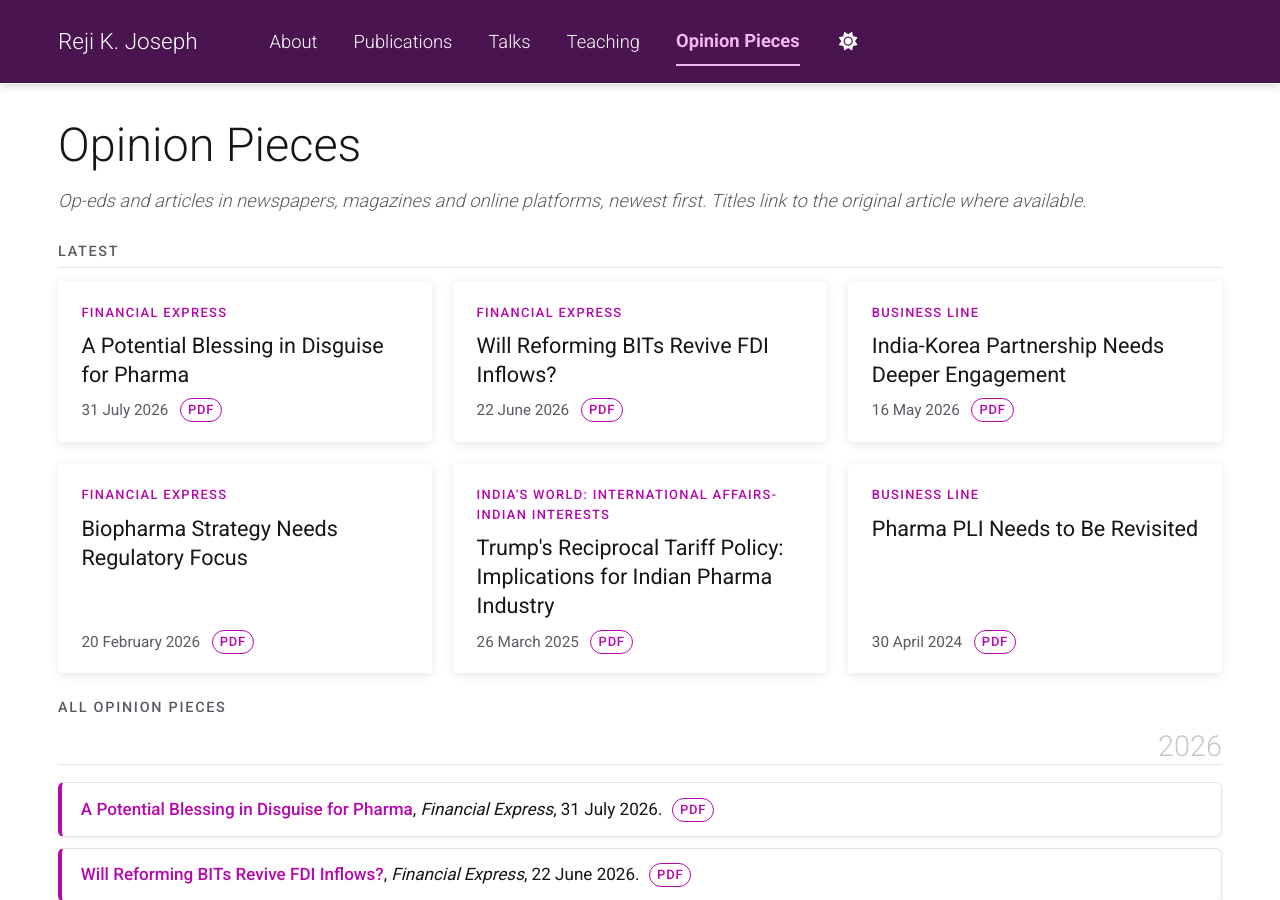
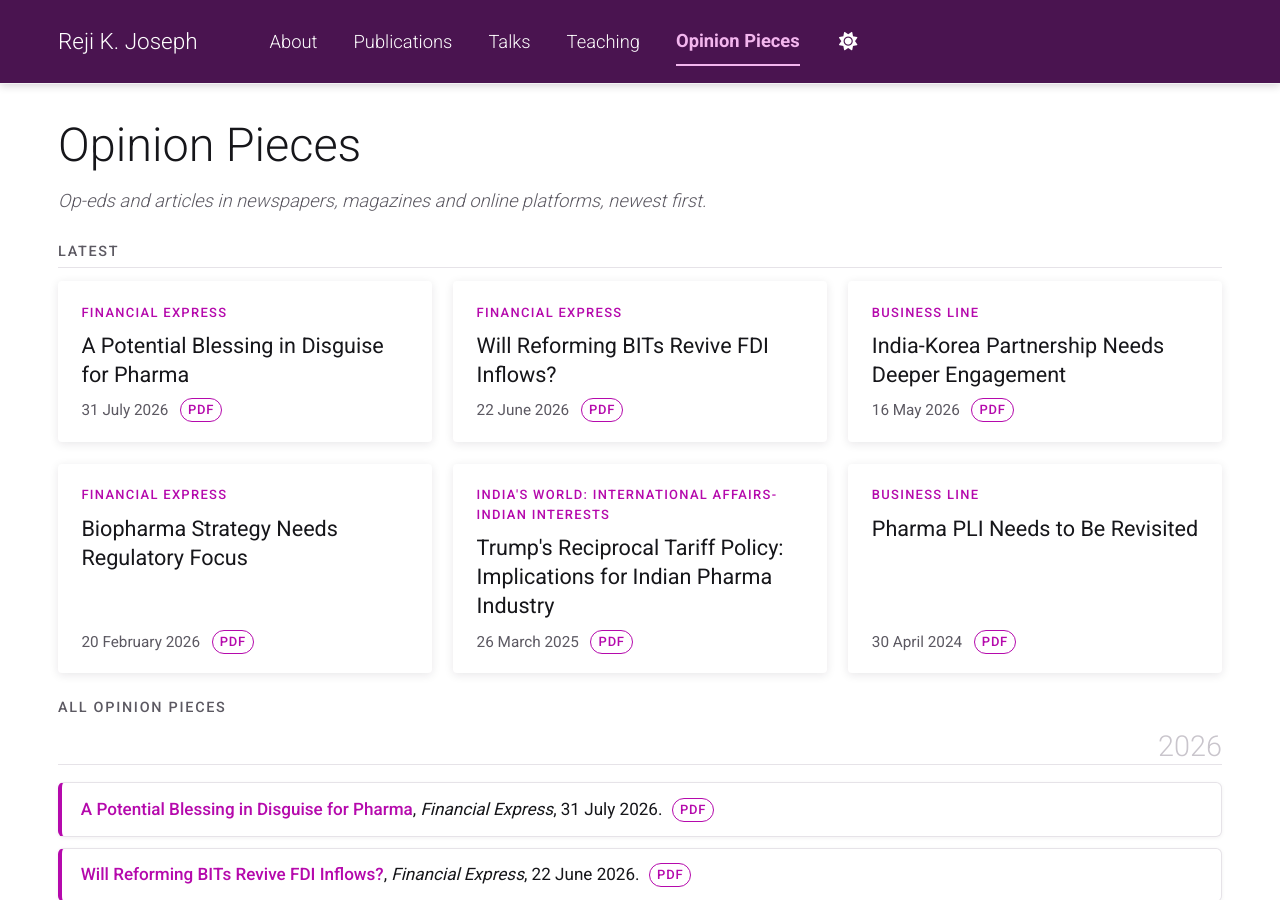
Before and after one commit to rejikjoseph/rejikjoseph.github.io, a Jekyll site: the page built from _pages/opinion-pieces.md, in a window 1280 px wide and 900 px high. Built offline with Jekyll 4.4.1, drawn with Linux system fonts in a browser that asks for light colours; a style sheet for code colours, icons or effects is not loaded.

Commit message:
Edit intro line

```diff
--- a/_pages/opinion-pieces.md
+++ b/_pages/opinion-pieces.md
@@ -5,7 +5,7 @@ permalink: /opinion-pieces/
 author_profile: false
 ---
 
-Op-eds and articles in newspapers, magazines and online platforms, newest first. Titles link to the original article where available.
+Op-eds and articles in newspapers, magazines and online platforms, newest first.
 {: .page-intro}
 
 <h2 class="section-label">Latest</h2>
```
